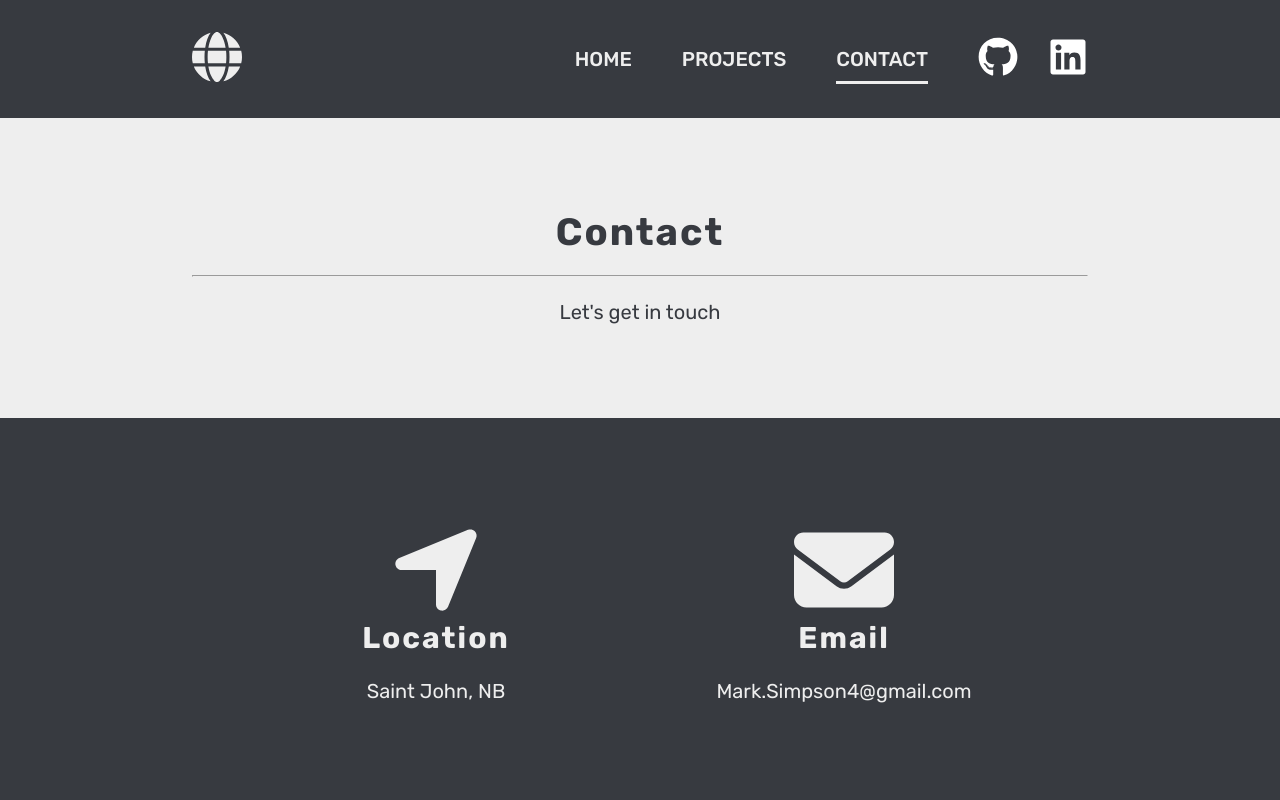
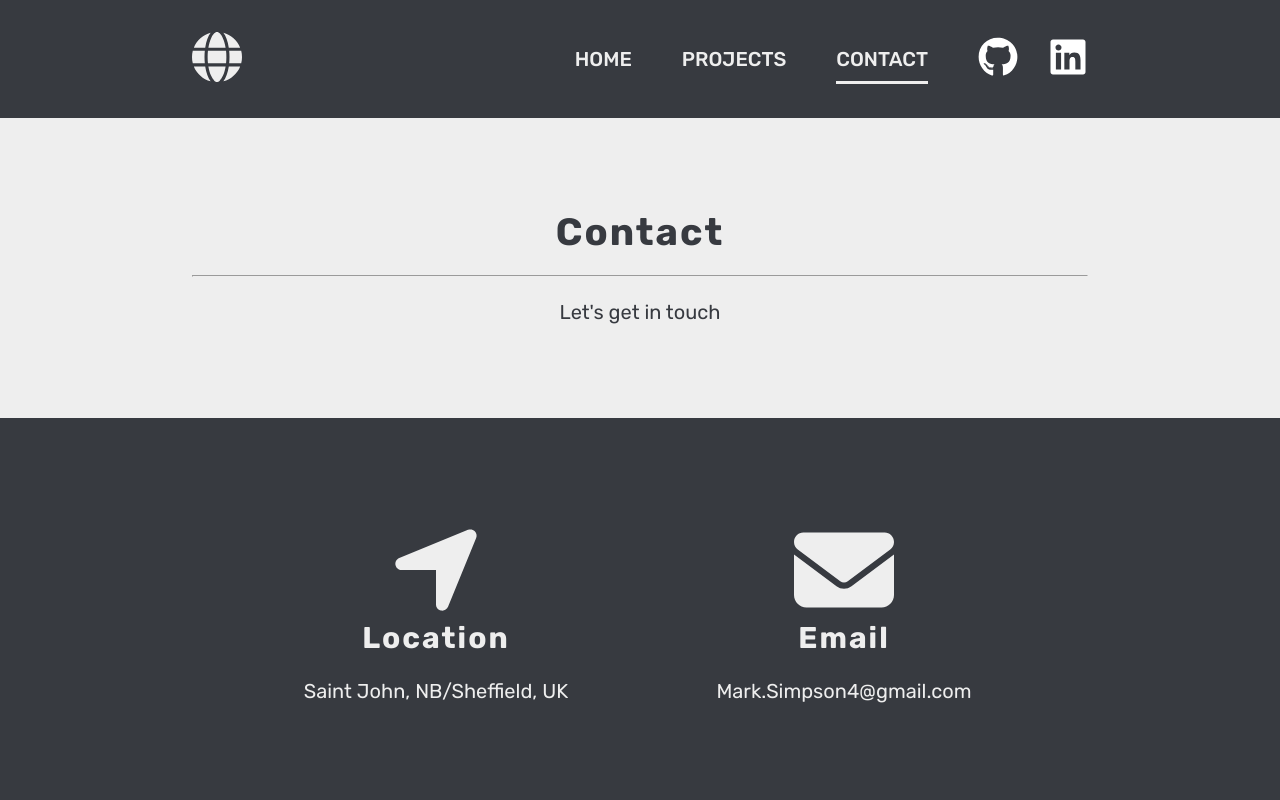
Before and after one commit to msimp24/portfolio-website, a Vue app: page /contact in a window 1280 px wide. Shown: the top 800 px of the page. Built offline with nearby package versions, Linux system fonts and the light colour scheme.

Commit message:
sheffield

```diff
--- a/src/views/ContactView.vue
+++ b/src/views/ContactView.vue
@@ -20,7 +20,7 @@ onMounted(() => {
         <div class="wrapper">
           <img class="icons" src="/location.svg" alt="" />
           <h3>Location</h3>
-          <p>Saint John, NB</p>
+          <p>Saint John, NB/Sheffield, UK</p>
         </div>
       </div>
       <div class="col">
```
Also changed, not shown: src/assets/images/card-images/Screenshot 2024-06-13 130826.png (added).
